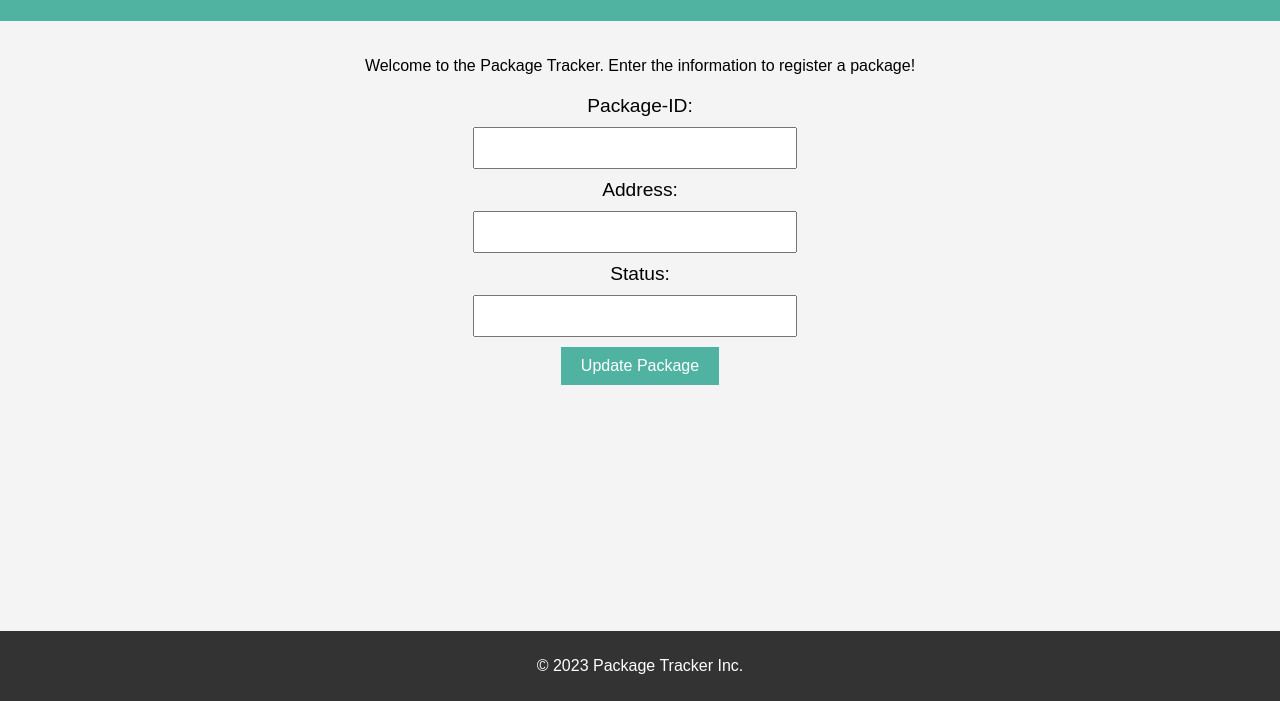
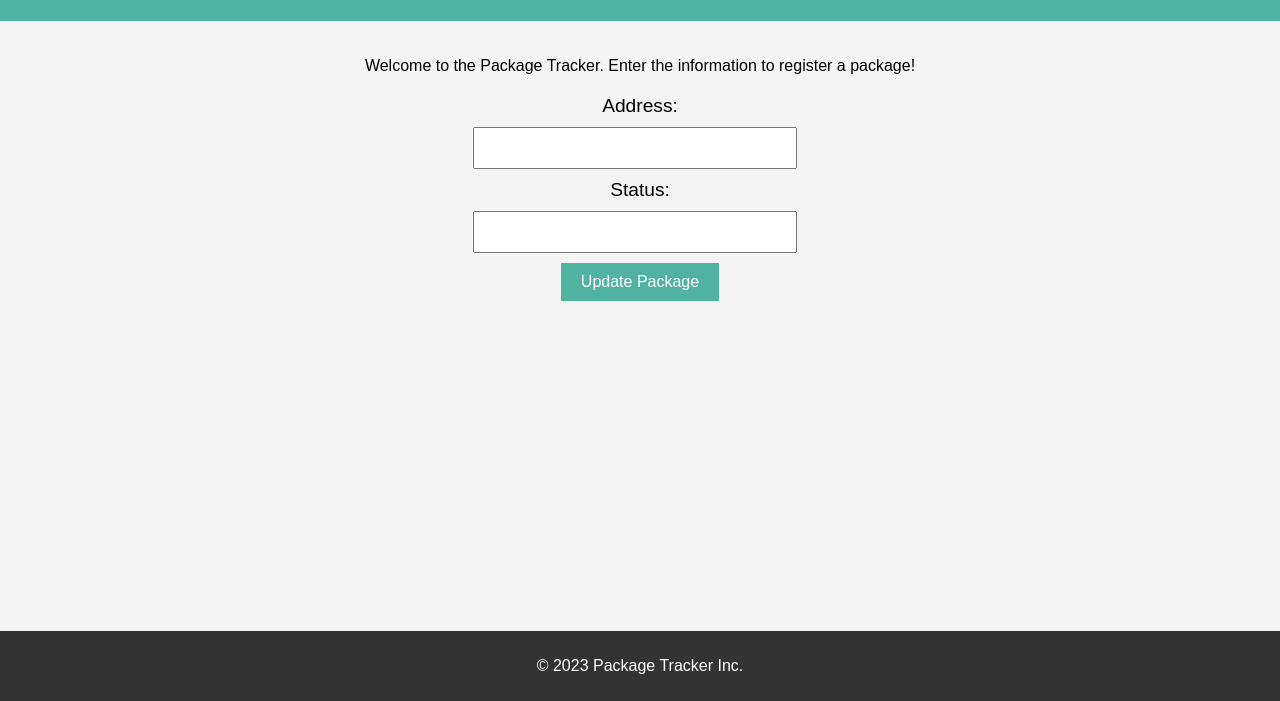
Before and after one commit to andrewlapointe/tracker_https_handler, a plain HTML site: page priv/pages/update.html in a window 1280 px wide. Shown: the part 99-800 px from the top of the page. Drawn offline with Linux system fonts and the light colour scheme.

Commit message:
Revert "Pages"

```diff
--- a/priv/pages/update.html
+++ b/priv/pages/update.html
@@ -78,14 +78,11 @@
     <main>
         <p>Welcome to the Package Tracker. Enter the information to register a package!</p>
         <form action="/update" method="post">
-            <label for="Package_ID">Package-ID:</label>
-            <input type="text" id="package" name="package_id", required>
-
             <label for="Address">Address:</label>
-            <input type="text" id="end_destination" name="address", required>
+            <input type="text" id="end_destination" name="address">
 
             <label for="Status">Status:</label>
-            <input type="text" id="status" name="status", required>
+            <input type="text" id="status" name="status">
 
             <button type="submit">Update Package</button>
         </form>
```
Also changed, not shown: 1 other file.
